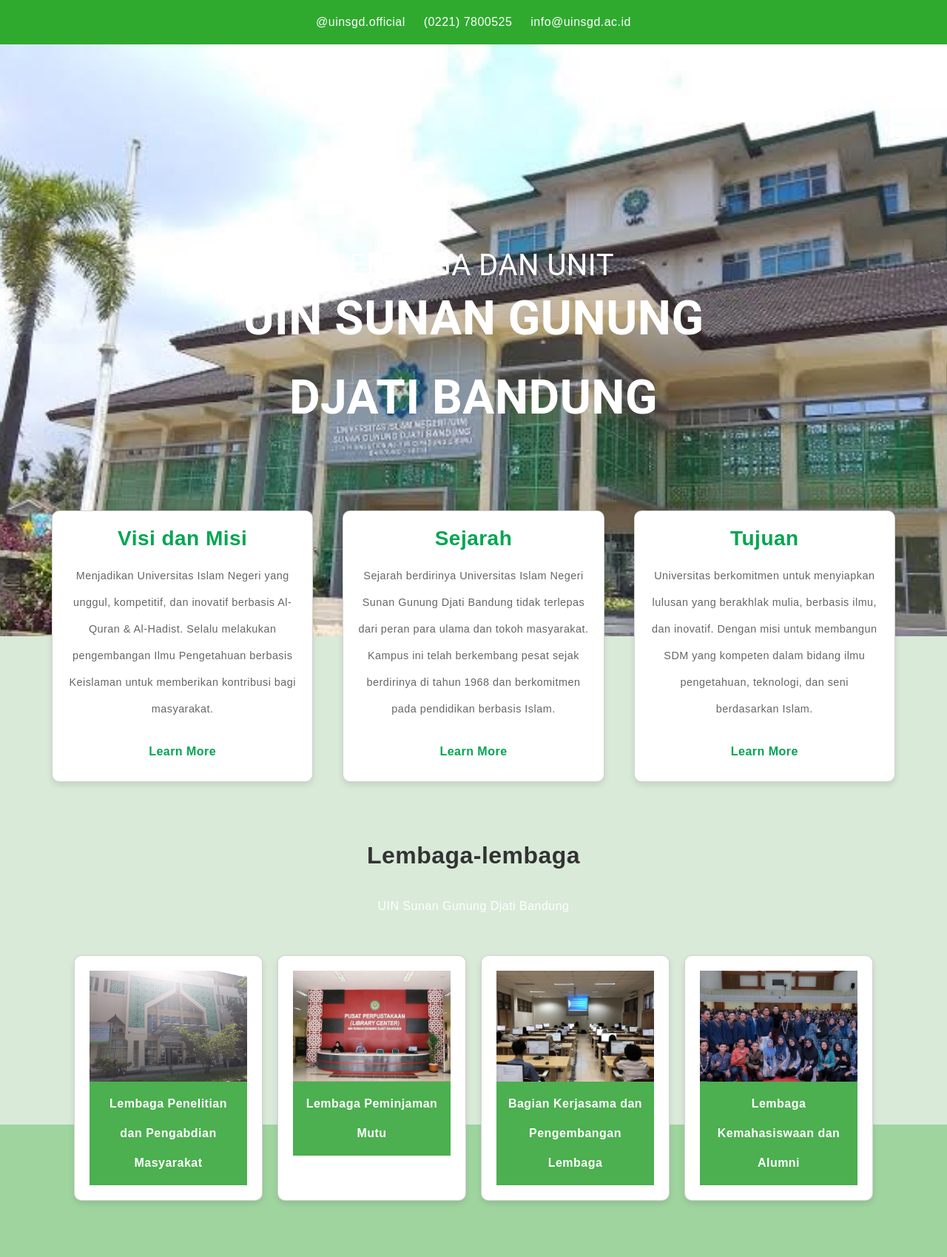
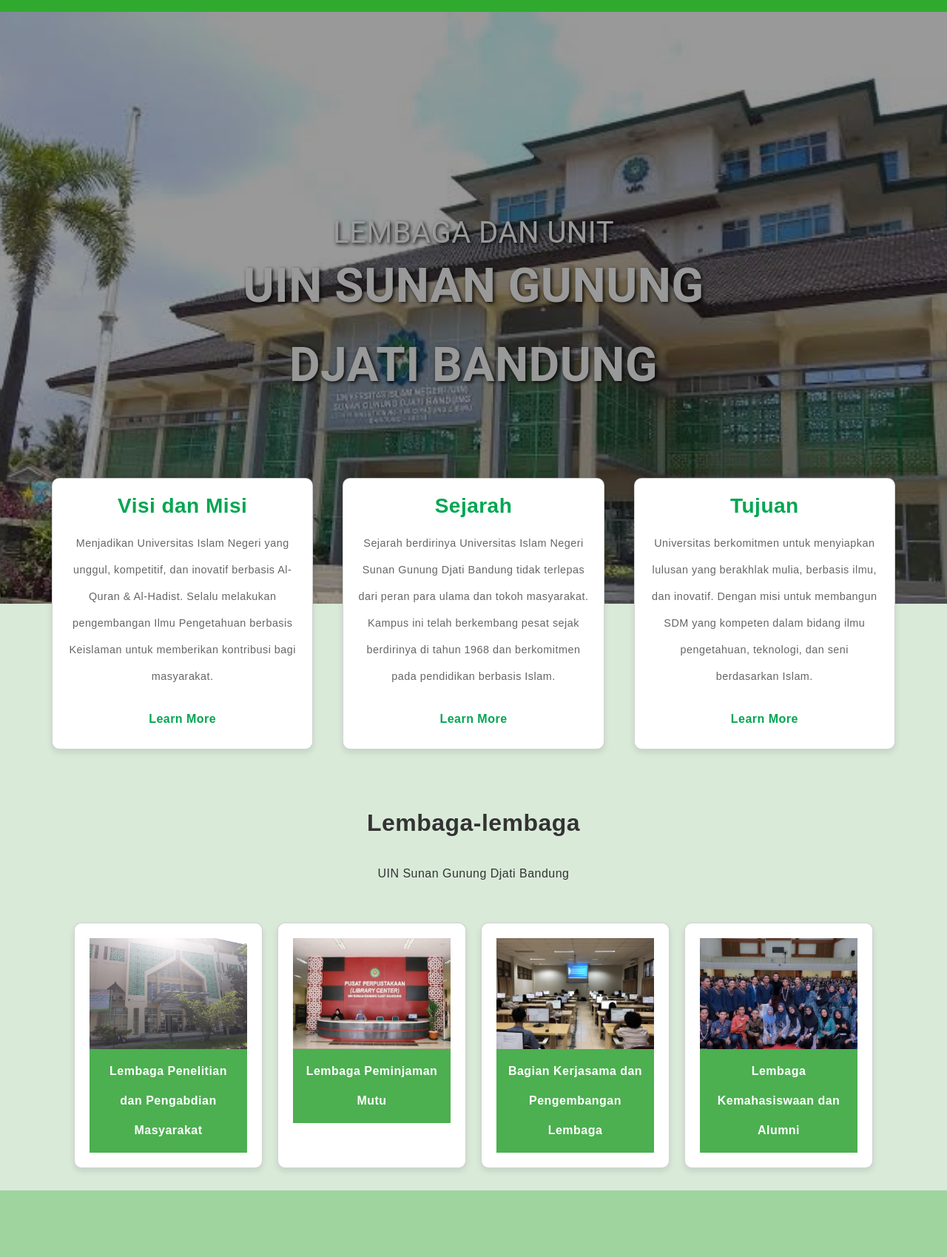
Before and after one commit to IrmaDwiyanti/WebLembaga, a Laravel app: page /home in a window 1280 px wide; the page is wider, and only the part inside the window is pictured. Shown: the top 1699 px of that part at 74% size. Run offline with Laravel 12, Linux system fonts and the light colour scheme.

Commit message:
perbaikan navbar

```diff
--- a/public/css/style.css
+++ b/public/css/style.css
@@ -10,25 +10,17 @@
 
 
   /* Header */
-  header {
-    background-color: #2FAA2F;
-    color: white;
-    padding: 10px 0;
-  }
 
-  .header-container {
-    display: flex;
-    justify-content: center;
-    gap: 20px;
-  }
+ .navbar {
+  width: 100%;
+  height: 50%;
 
-  .contact-info span {
-    display: inline-block;
-    margin: 0 10px;
-  }
+ }
+
 
   /* Hero */
   .hero {
+    filter: brightness(60%);
     background-image: url('../images/uinsgd.jpg');
     background-size: cover;
     background-position: center;
@@ -40,8 +32,18 @@
     justify-content: center;
     align-items: center;
     flex-direction: column;
+    text-shadow: 2px 2px 5px rgba(0, 0, 0, 0.9);
+  }
 
-  }
+  .nav {
+    filter: none;
+    position: absolute;
+    top: 0;
+    right: 0;
+    margin-right: 20px;
+    margin-top: 50px;
+    text-shadow: none;
+}
 
   .hero h1 {
     font-family: 'Roboto', sans-serif;
@@ -121,6 +123,9 @@
     text-align: center;
   }
 
+  #lembaga1 p {
+    color: #333;
+  }
 
   .container {
     display: flex;
@@ -160,36 +165,36 @@
   }
 
   .video-container {
-    position: relative; /* Posisi relatif untuk mengatur posisi latar belakang */
-    width: 960px; /* Lebar video */
-    height: 500px; /* Tinggi video */
-    overflow: visible;
-
+    position: relative;
+    display: flex; /* Gunakan flexbox */
+    justify-content: center; /* Pusatkan secara horizontal */
+    align-items: center; /* Pusatkan secara vertikal */
+    width: 100%; /* Sesuaikan lebar kontainer dengan 100% dari elemen induk */
+    height: 500px;
+    overflow: hidden;
   }
 
   .background {
-    position: absolute; /* Posisi absolut agar dapat menutupi video */
-    top: -133px; /* Mengatur jarak atas */
-    left: -20px; /* Mengatur jarak kiri */
-    right: -20px; /* Mengatur jarak kanan */
-    bottom: -20px; /* Mengatur jarak bawah */
-    background-image: url('images/bg.png'); /* Ganti dengan URL gambar latar belakang Anda */
+
+    position: absolute;
+    top: -300px;
+    left: 0;
+    right: 0;
+    bottom: 0;
+    background-image: url('../images/bg.png');
     background-size: cover;
-    background-position: center center; /* Mengatur posisi gambar di tengah */
-    z-index: 0; /* Mengatur z-index di bawah video */
-    width: 1540px;
+    background-position: center;
+    z-index: -1;
+    width: 100%; /* Sesuaikan dengan lebar container */
     height: 500px;
   }
 
-  iframe {
-
-    margin: 100px;
-    width: 100%;
-    height: 100%;
-    border: none;
-    z-index: 1;
+  .video-container iframe {
     position: relative;
-  }
+    z-index: 1; /* Pastikan iframe berada di atas background */
+    width: 560px;
+    height: 315px;
+}
 
   /*bagian berita*/
 
--- a/resources/views/home.blade.php
+++ b/resources/views/home.blade.php
@@ -5,21 +5,18 @@
     <meta name="viewport" content="width=device-width, initial-scale=1.0">
     <title>UIN Sunan Gunung Djati Bandung</title>
     <link href="https://fonts.googleapis.com/css2?family=Libre+Caslon+Text:ital,wght@0,400;0,700;1,400&display=swap" rel="stylesheet">
+
     <link href="https://cdn.jsdelivr.net/npm/bootstrap@5.3.0-alpha3/dist/css/bootstrap.min.css" rel="stylesheet" integrity="sha384-KK94CHFLLe+nY2dmCWGMq91rCGa5gtU4mk92HdvYe+M/SXH301p5ILy+dN9+nJOZ" crossorigin="anonymous">
 
     <link rel="stylesheet" href="css/style.css">
 </head>
 <body>
 
-    <header>
-        <div class="header-container">
-            <div class="contact-info">
-                <span>@uinsgd.official</span>
-                <span>(0221) 7800525</span>
-                <span>info@uinsgd.ac.id</span>
-            </div>
-        </div>
-    </header>
+  <nav class="navbar" style="background-color: #2FAA2F;">
+
+  </nav>
+
+
 
     <section class="hero">
         <h1>LEMBAGA DAN UNIT</h1>
```
